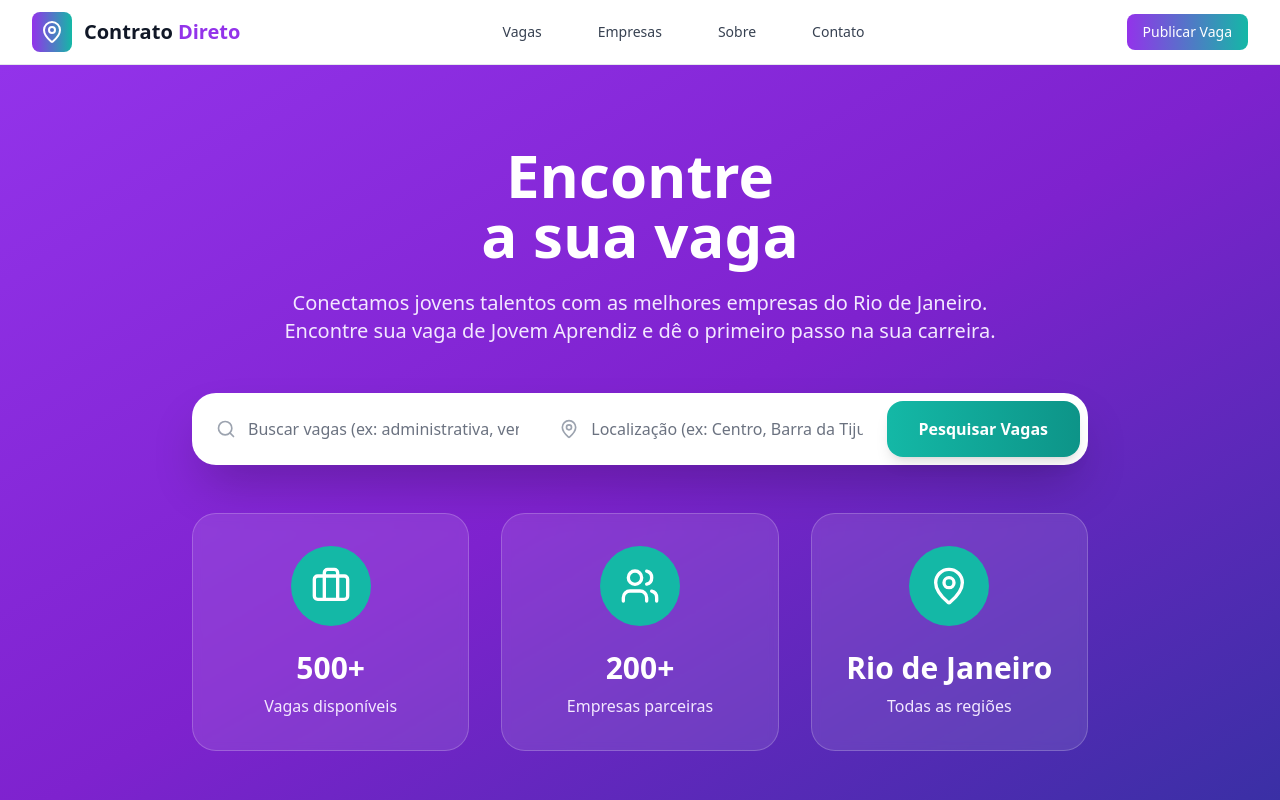
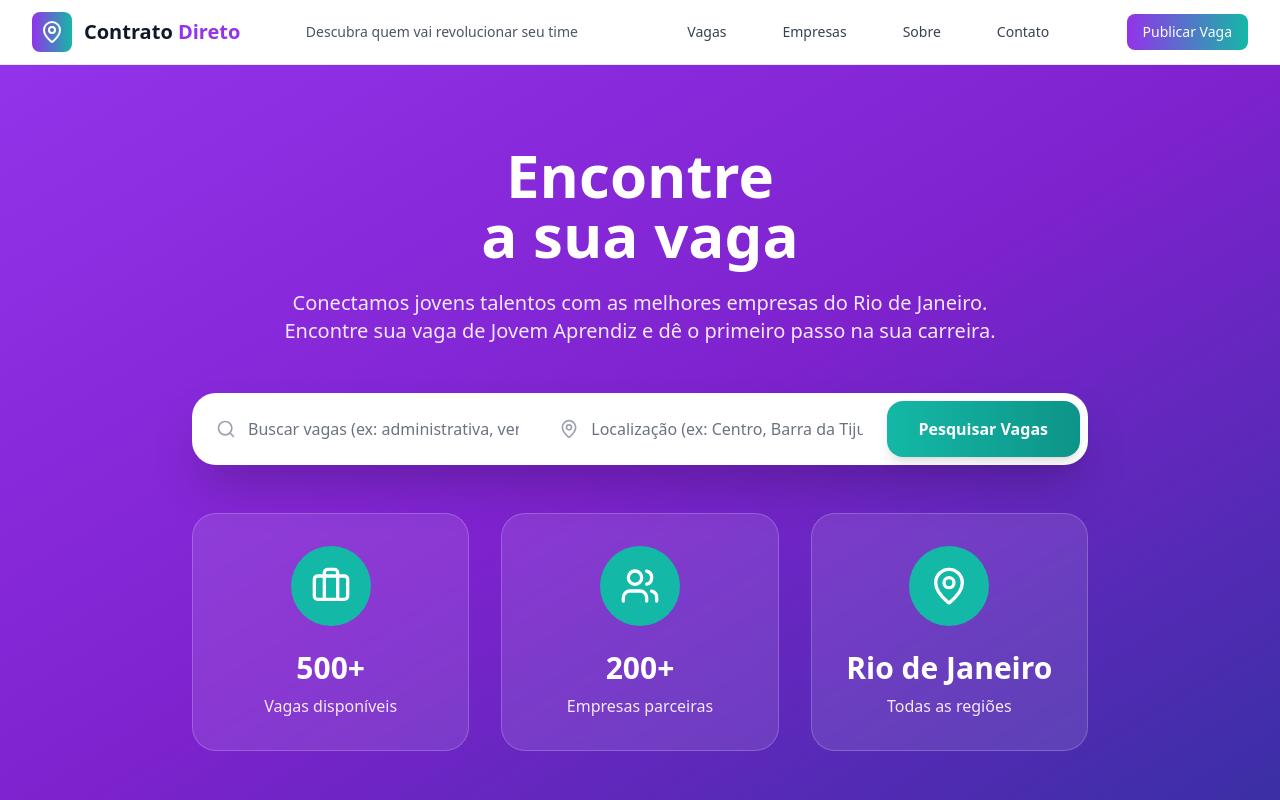
Before and after one commit to pjdrx/rio-jovem-empregos-rj, a React (Vite) app: page / in a window 1280 px wide. Shown: the top 800 px of the page. Built offline with nearby package versions, Linux system fonts and the light colour scheme.

Commit message:
Add headline to header
Implement the headline "Descubra quem vai revolucionar seu time" in the header component.

```diff
--- a/src/components/Header.tsx
+++ b/src/components/Header.tsx
@@ -18,6 +18,12 @@ const Header = () => {
                 Contrato <span className="text-purple-600">Direto</span>
               </h1>
             </div>
+          </div>
+
+          <div className="hidden lg:flex items-center">
+            <p className="text-gray-600 text-sm font-medium mr-8">
+              Descubra quem vai revolucionar seu time
+            </p>
           </div>
 
           <nav className="hidden md:flex space-x-8">
@@ -53,6 +59,11 @@ const Header = () => {
 
         {isMenuOpen && (
           <div className="md:hidden py-4 border-t border-gray-200">
+            <div className="mb-4 px-3">
+              <p className="text-gray-600 text-sm font-medium">
+                Descubra quem vai revolucionar seu time
+              </p>
+            </div>
             <nav className="flex flex-col space-y-2">
               <a href="#" className="text-gray-700 hover:text-purple-600 px-3 py-2 rounded-md text-sm font-medium">
                 Vagas
```
